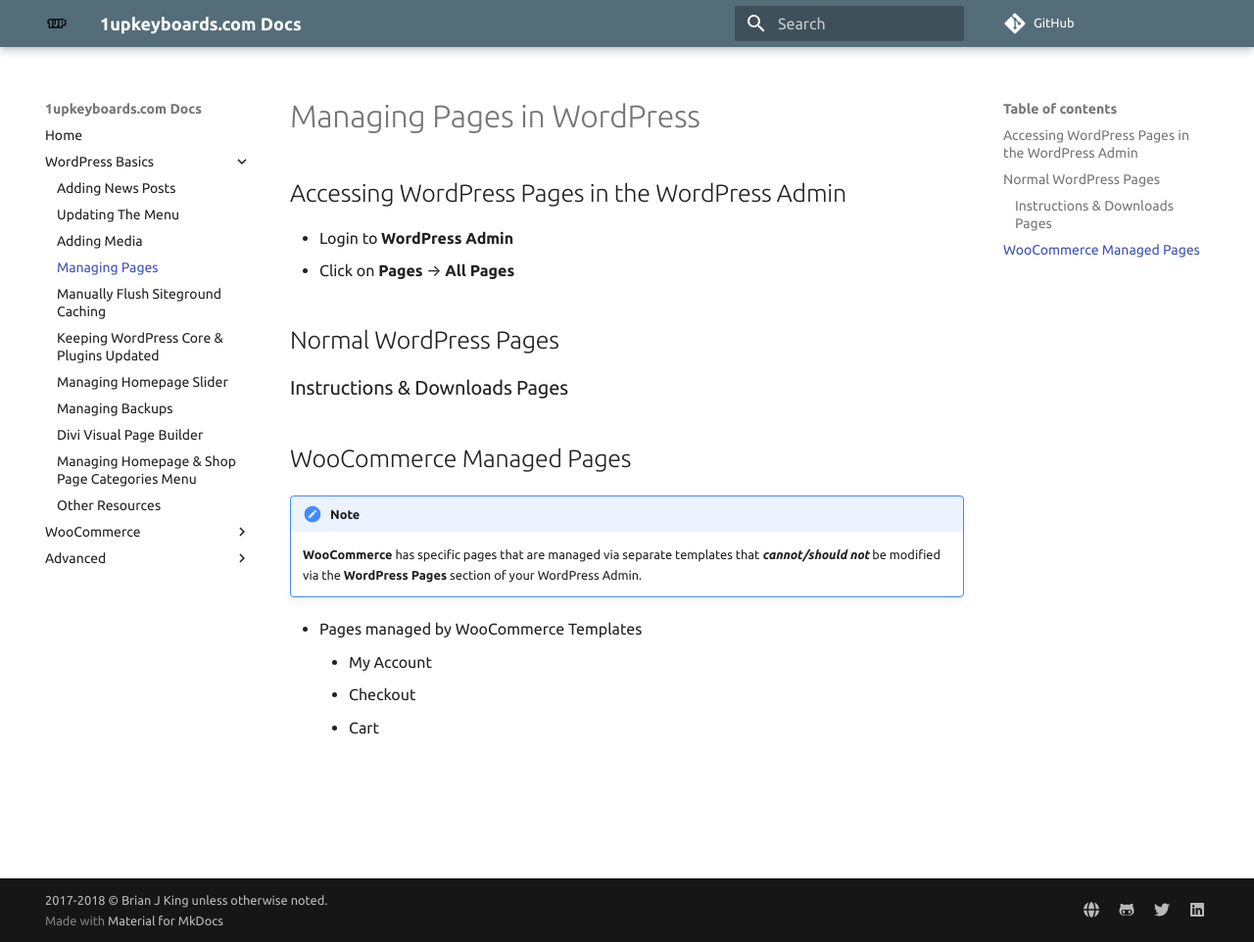
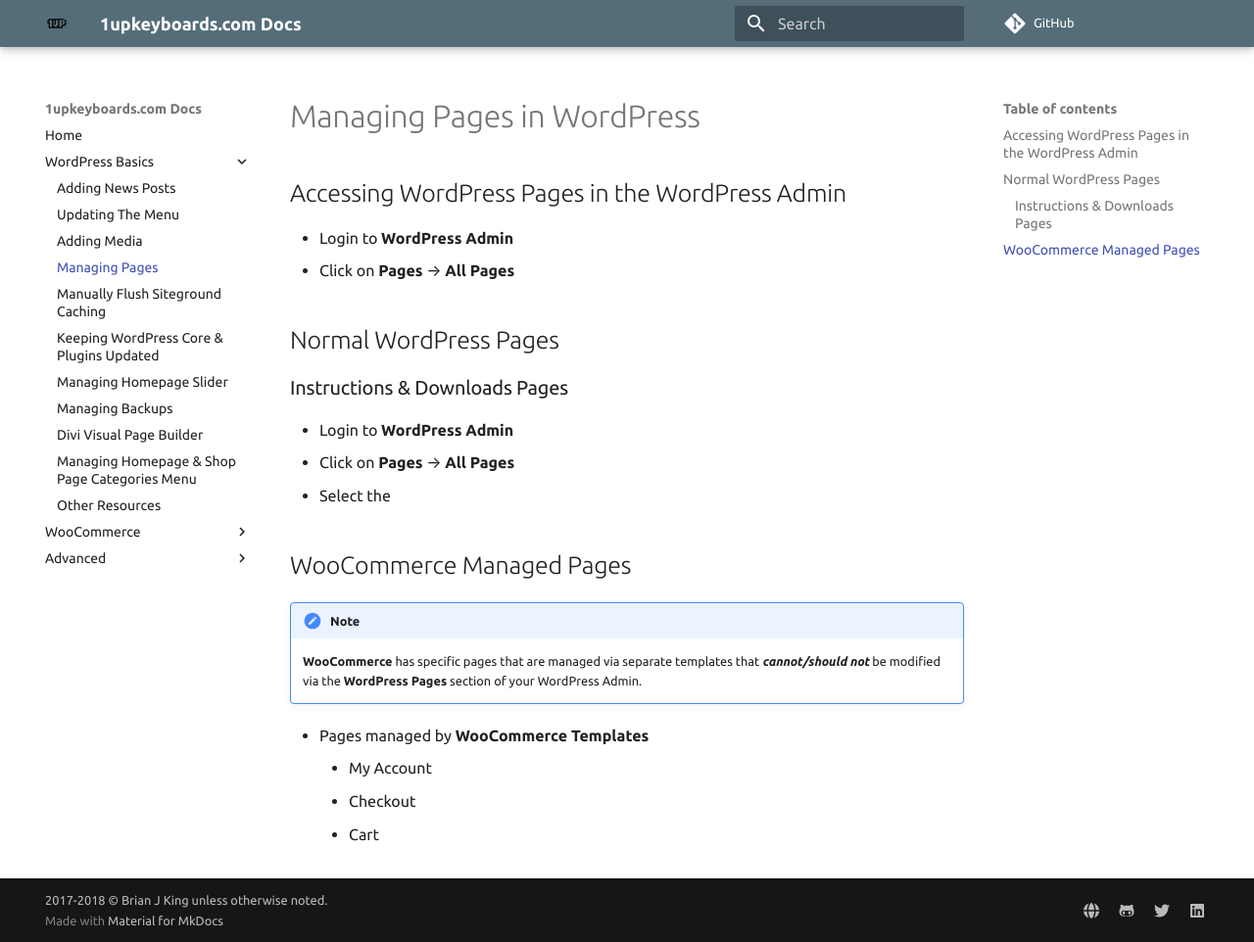
Before and after one commit to brianjking/1upkeyboard-docs, an MkDocs documentation site: the page built from docs/wordpress-basics/managing-pages.md, in a window 1280 px wide and 962 px high. Shown: the whole window at 98% size. Built offline with MkDocs 1.6.1 and Material for MkDocs 9.7.7, drawn with Linux system fonts in a browser that asks for light colours; comment, search, counter and statistics services are not loaded; old or Windows-style settings are respelled for this version of MkDocs.

Commit message:
Updates pages

```diff
--- a/.travis.yml
+++ b/.travis.yml
@@ -7,7 +7,7 @@
   - mkdocs build
 
 
-# Deploy artifacts
+# Deploy artifacts (MkDocs HTML to GitHub Pages)
 after_success:
 - git config user.name "{GH_USER}"
 - git config user.email "{GH_EMAIL}"
--- a/docs/wordpress-basics/managing-pages.md
+++ b/docs/wordpress-basics/managing-pages.md
@@ -13,12 +13,16 @@
 
 ### Instructions & Downloads Pages
 
+* Login to **WordPress Admin**
+* Click on **Pages** --> **All Pages**
+* Select the
+
 ## WooCommerce Managed Pages
 
 !!! note
  	**WooCommerce** has specific pages that are managed via separate templates that _**cannot/should not**_ be modified via the **WordPress Pages** section of your WordPress Admin.
 
-* Pages managed by WooCommerce Templates
+* Pages managed by **WooCommerce Templates**
 	* My Account
 	* Checkout
 	* Cart
```
